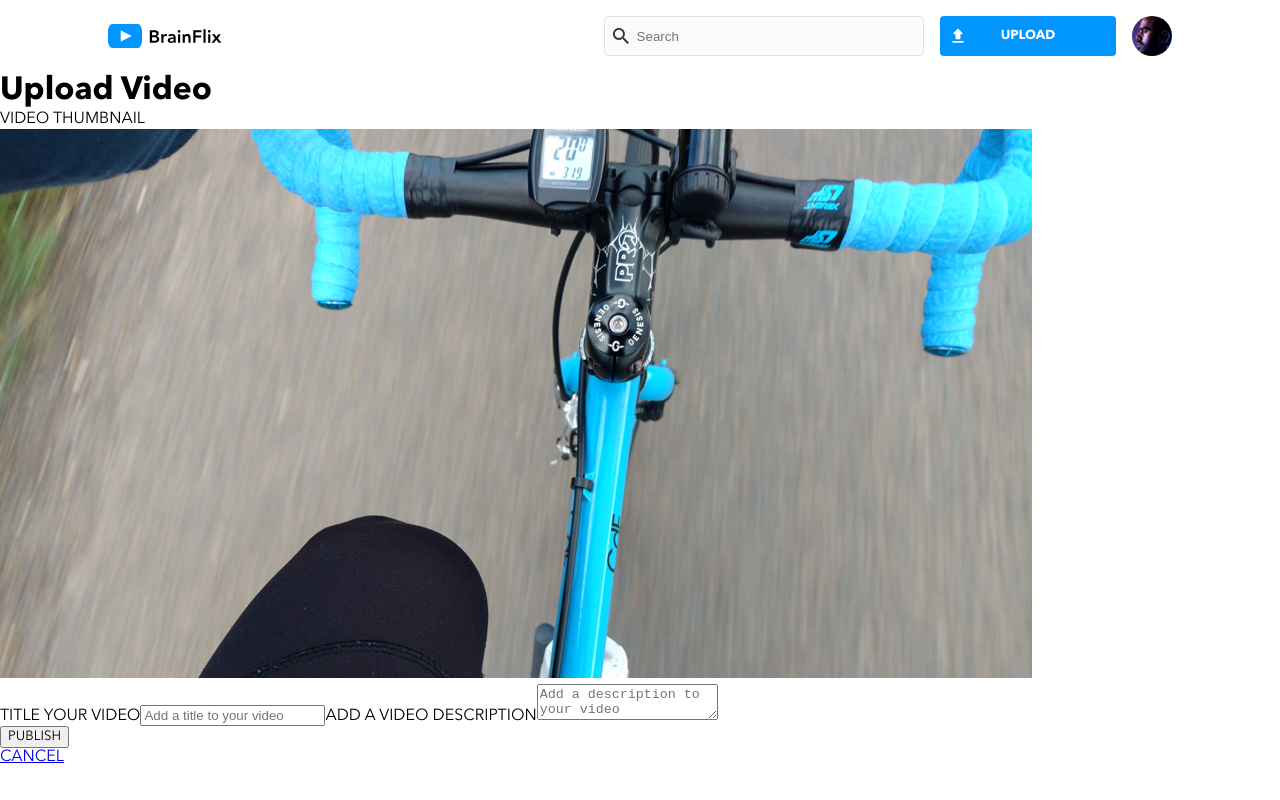
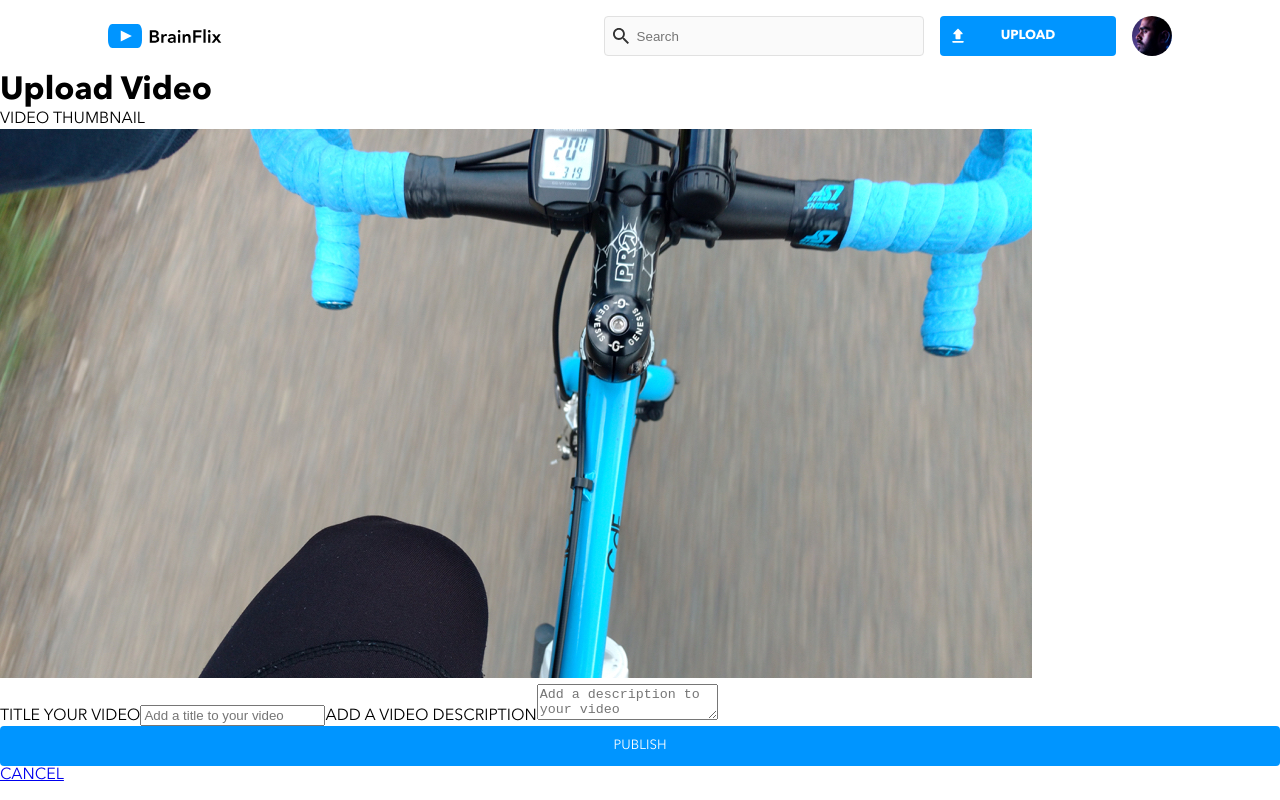
Before and after one commit to hilarykhc/hilary-chen-brainflix, a React (Create React App) app: page /upload in a window 1280 px wide. Built offline with nearby package versions, Linux system fonts and the light colour scheme.

Commit message:
added uploadpage scss stylings

```diff
--- a/src/pages/UploadPage/UploadPage.js
+++ b/src/pages/UploadPage/UploadPage.js
@@ -1,5 +1,6 @@
 import { useEffect, useNavigate, Link } from "react-router-dom";
 import uploadThumbnail from "../../assets/Images/Upload-video-preview.jpg";
+import "./UploadPage.scss";
 
 export default function UploadPage() {
   const navigate = useNavigate();
--- /dev/null
+++ b/src/pages/UploadPage/UploadPage.scss
@@ -0,0 +1,10 @@
+@use "../../styles/partials/resets" as *;
+@use "../../styles/partials/mixins" as *;
+@use "../../styles/partials/variables" as *;
+@use "../../styles/partials/typography" as *;
+
+.upload {
+  &__button-publish {
+    @include button;
+  }
+}
```
